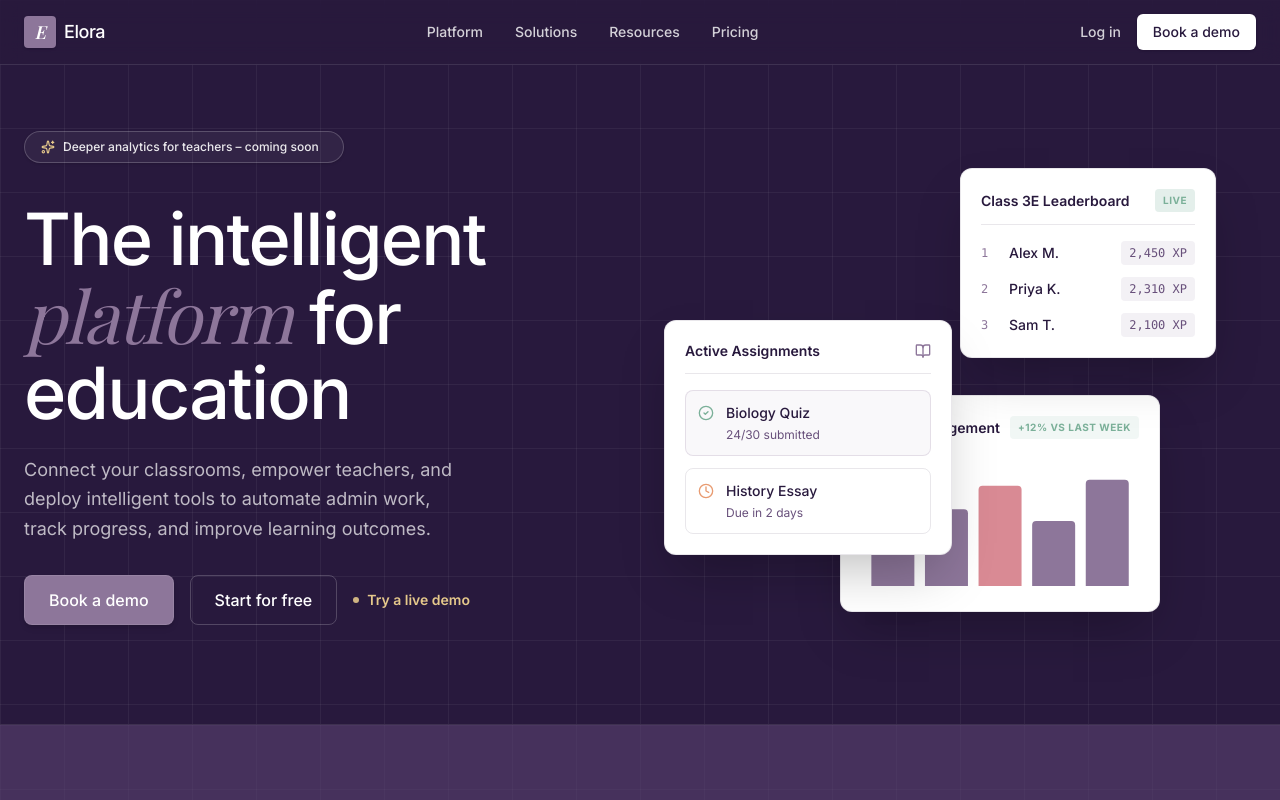
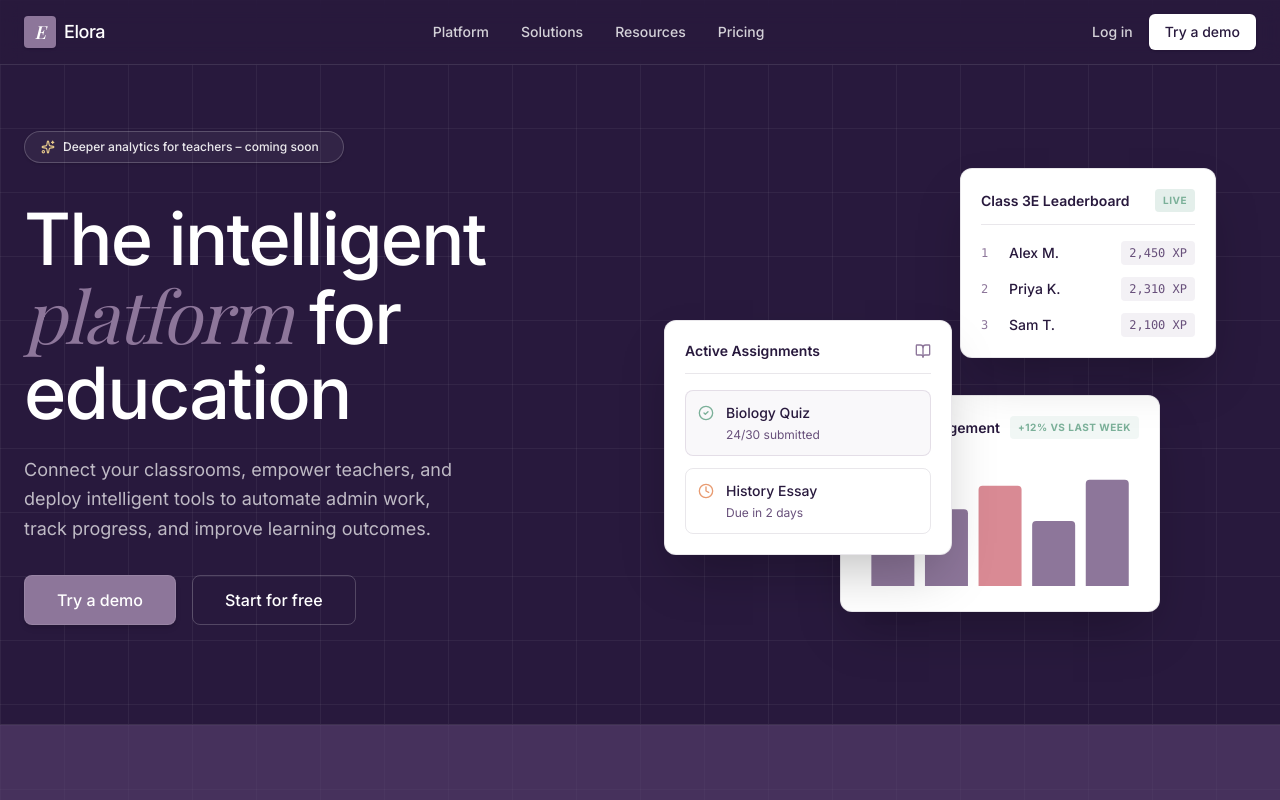
Before and after one commit to tweetharis-netizen/elora-verification-ui, a React (Vite) app: page / in a window 1280 px wide. Shown: the top 800 px of the page. Built offline with nearby package versions, Linux system fonts and the light colour scheme; a web font is replaced by a local one.

Commit message:
UX Polish: Updated homepage CTAs to 'Try a demo'

```diff
--- a/src/App.tsx
+++ b/src/App.tsx
@@ -73,9 +73,9 @@ export const Header = () => {
 
         <div className="hidden md:flex items-center gap-4">
           <Link to="/login" className="text-sm font-medium text-white/80 hover:text-white transition-colors">Log in</Link>
-          <button className="bg-white text-elora-400 px-4 py-2 rounded-md text-sm font-medium hover:bg-white/90 transition-colors shadow-sm hover:shadow">
-            Book a demo
-          </button>
+          <Link to="/teacher/demo" className="bg-white text-elora-400 px-4 py-2 rounded-md text-sm font-medium hover:bg-white/90 transition-colors shadow-sm hover:shadow block">
+            Try a demo
+          </Link>
         </div>
 
         <button className="md:hidden text-white" onClick={() => setIsOpen(!isOpen)}>
@@ -92,9 +92,9 @@ export const Header = () => {
           <a href="#" className="block text-white/80 hover:text-white font-medium">Pricing</a>
           <div className="pt-4 border-t border-white/10 flex flex-col gap-3">
             <Link to="/login" className="block text-white/80 hover:text-white font-medium text-center">Log in</Link>
-            <button className="w-full bg-white text-elora-400 px-4 py-2 rounded-md text-sm font-medium">
-              Book a demo
-            </button>
+            <Link to="/teacher/demo" className="block w-full bg-white text-elora-400 px-4 py-2 rounded-md text-sm font-medium text-center">
+              Try a demo
+            </Link>
           </div>
         </div>
       )}
@@ -117,18 +117,11 @@ const Hero = () => {
             Connect your classrooms, empower teachers, and deploy intelligent tools to automate admin work, track progress, and improve learning outcomes.
           </p>
           <div className="flex flex-wrap items-center gap-4">
-            <button className="bg-elora-100 hover:bg-elora-200 text-white px-6 py-3 rounded-lg font-medium transition-all hover:-translate-y-0.5 border border-white/10 shadow-md">
-              Book a demo
-            </button>
-            <Link to="/signup" className="flex items-center justify-center bg-transparent hover:bg-white/5 text-white px-6 py-3 rounded-lg font-medium transition-all hover:-translate-y-0.5 border border-white/20">
+            <Link to="/teacher/demo" className="bg-elora-100 hover:bg-elora-200 text-white px-8 py-3 rounded-lg font-medium transition-all hover:-translate-y-0.5 border border-white/10 shadow-md">
+              Try a demo
+            </Link>
+            <Link to="/signup" className="flex items-center justify-center bg-transparent hover:bg-white/5 text-white px-8 py-3 rounded-lg font-medium transition-all hover:-translate-y-0.5 border border-white/20">
               Start for free
-            </Link>
-            <Link
-              to="/teacher/demo"
-              className="flex items-center gap-2 text-accent-yellow font-semibold text-sm hover:underline underline-offset-2 transition-all"
-            >
-              <span className="w-1.5 h-1.5 rounded-full bg-accent-yellow inline-block animate-pulse" />
-              Try a live demo
             </Link>
           </div>
         </div>
```
